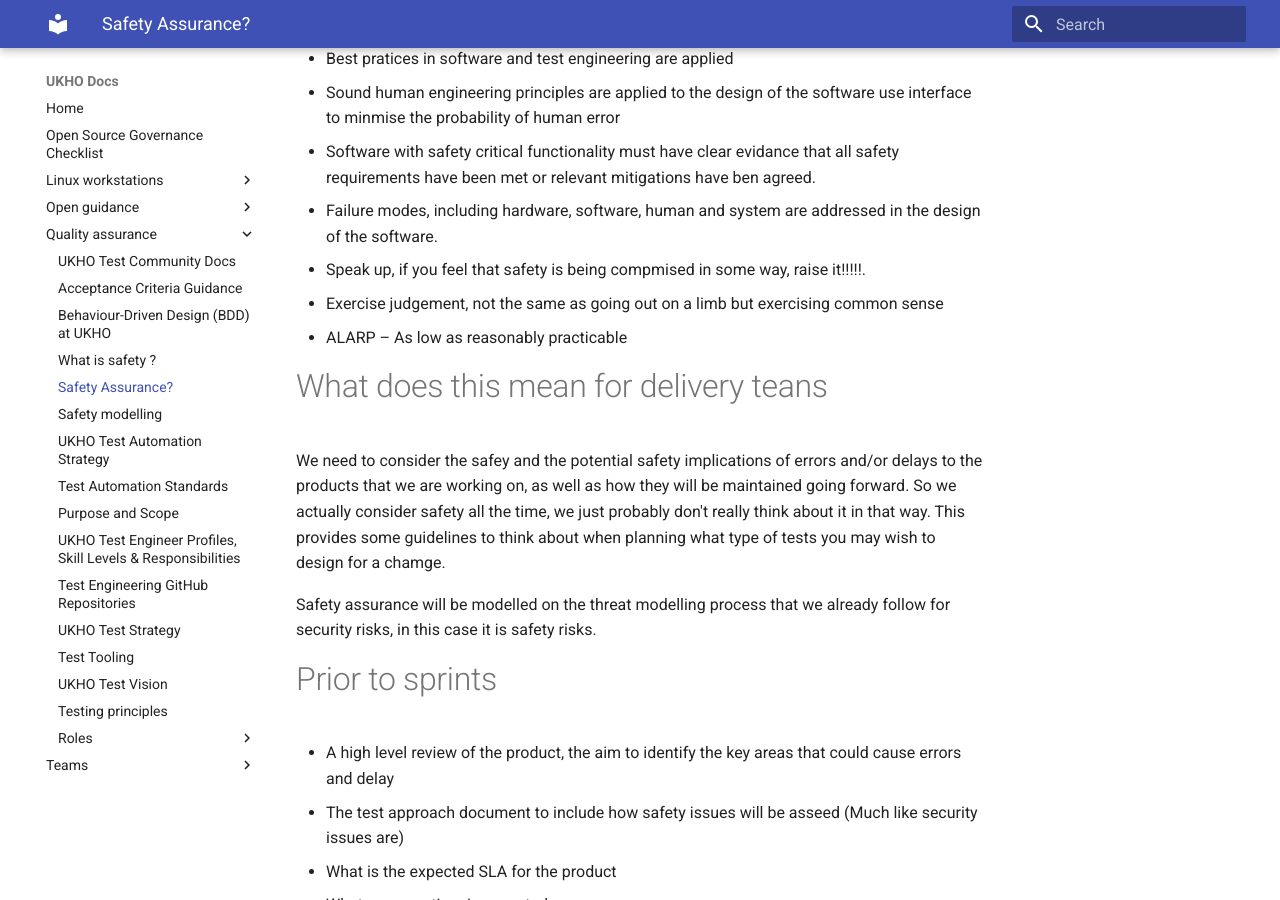
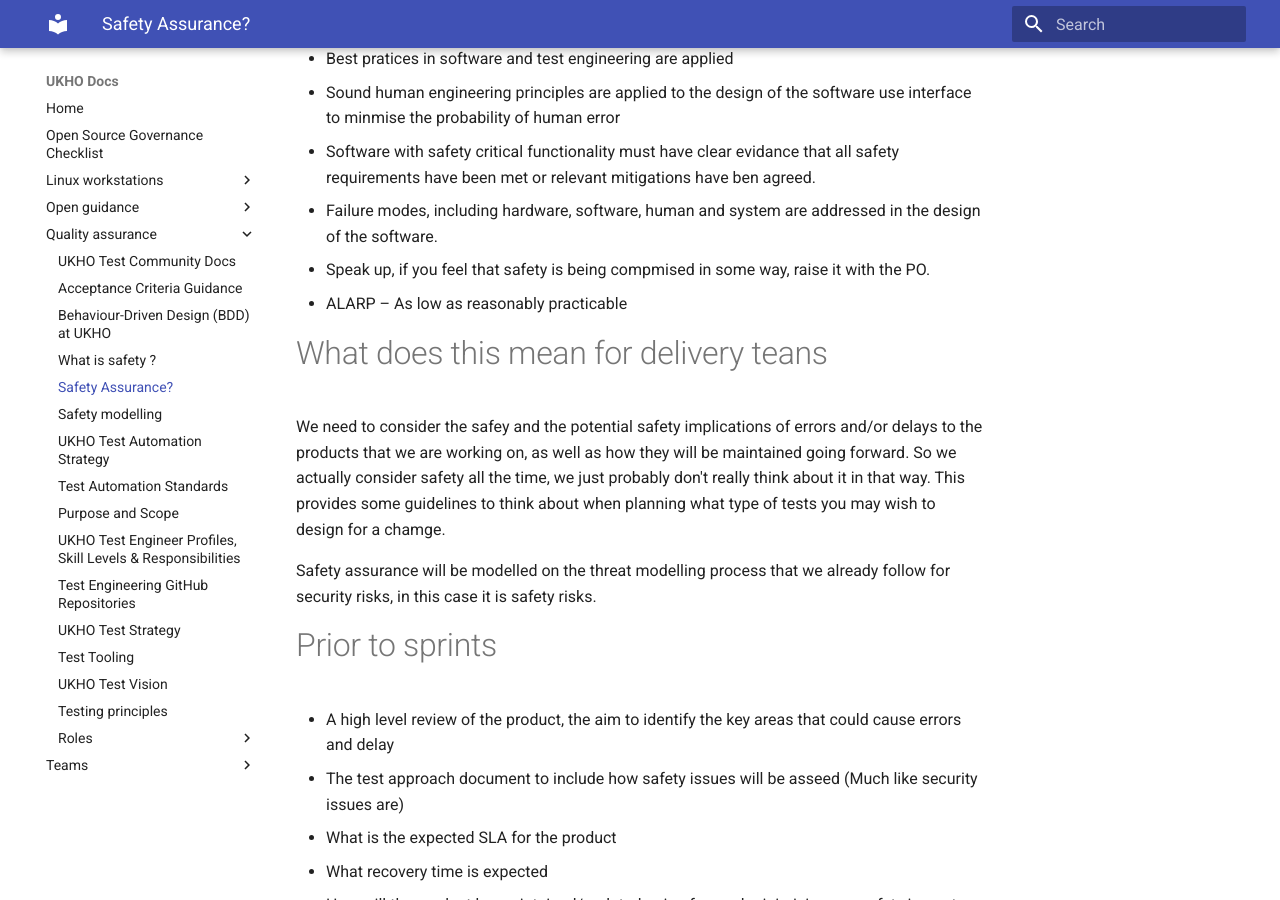
Before and after one commit to UKHO/docs, an MkDocs documentation site: the page built from docs/quality-assurance/safety-assurance.md, in a window 1280 px wide and 900 px high, scrolled down 1432 px. Built offline with MkDocs 1.6.1 and Material for MkDocs 9.7.7, drawn with Linux system fonts in a browser that asks for light colours.

Commit message:
Update safety-assurance.md

```diff
--- a/docs/quality-assurance/safety-assurance.md
+++ b/docs/quality-assurance/safety-assurance.md
@@ -39,8 +39,7 @@ It should be noted that in the past individual components were often the cause o
 * Software with safety critical functionality must have clear evidance that all safety requirements have been met or relevant
   mitigations have ben agreed.
 * Failure modes, including hardware, software, human and system are addressed in the design of the software.
-* Speak up, if you feel that safety is being compmised in some way, raise it!!!!!.
-* Exercise judgement, not the same as going out on a limb but exercising common sense
+* Speak up, if you feel that safety is being compmised in some way, raise it with the PO.
 * ALARP – As low as reasonably practicable
 
 # What does this mean for delivery teans
```
